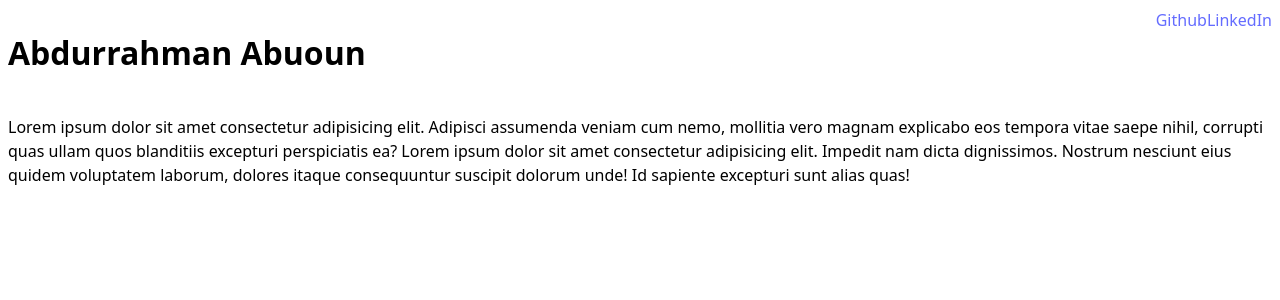
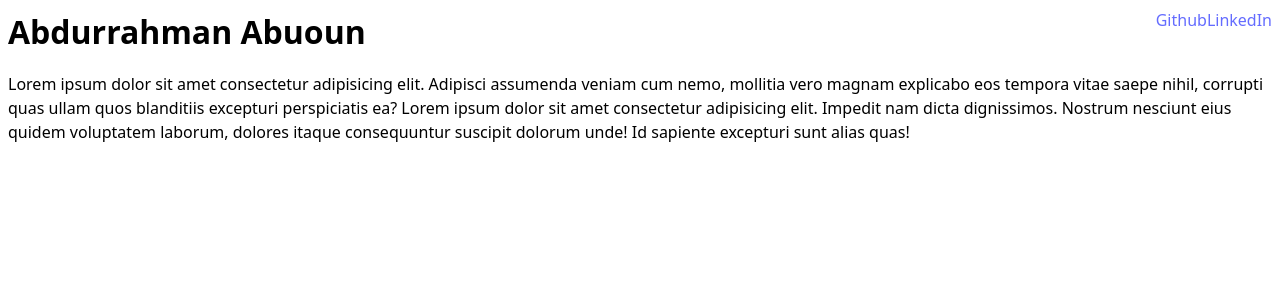
Before and after one commit to abdurman1/myportfolio, a React (Vite) app: page / in a window 1280 px wide. Shown: the top 300 px of the page. Built offline with nearby package versions, Linux system fonts and the light colour scheme.

Commit message:
May 16, 2025, 1:03 PM

```diff
--- a/src/App.css
+++ b/src/App.css
@@ -1,6 +1,10 @@
 .header {
     display: flex;
     justify-content: space-between;
+}
+
+.header h1 {
+    margin: 0;
 }
 .header ul {
     list-style: none;
```
